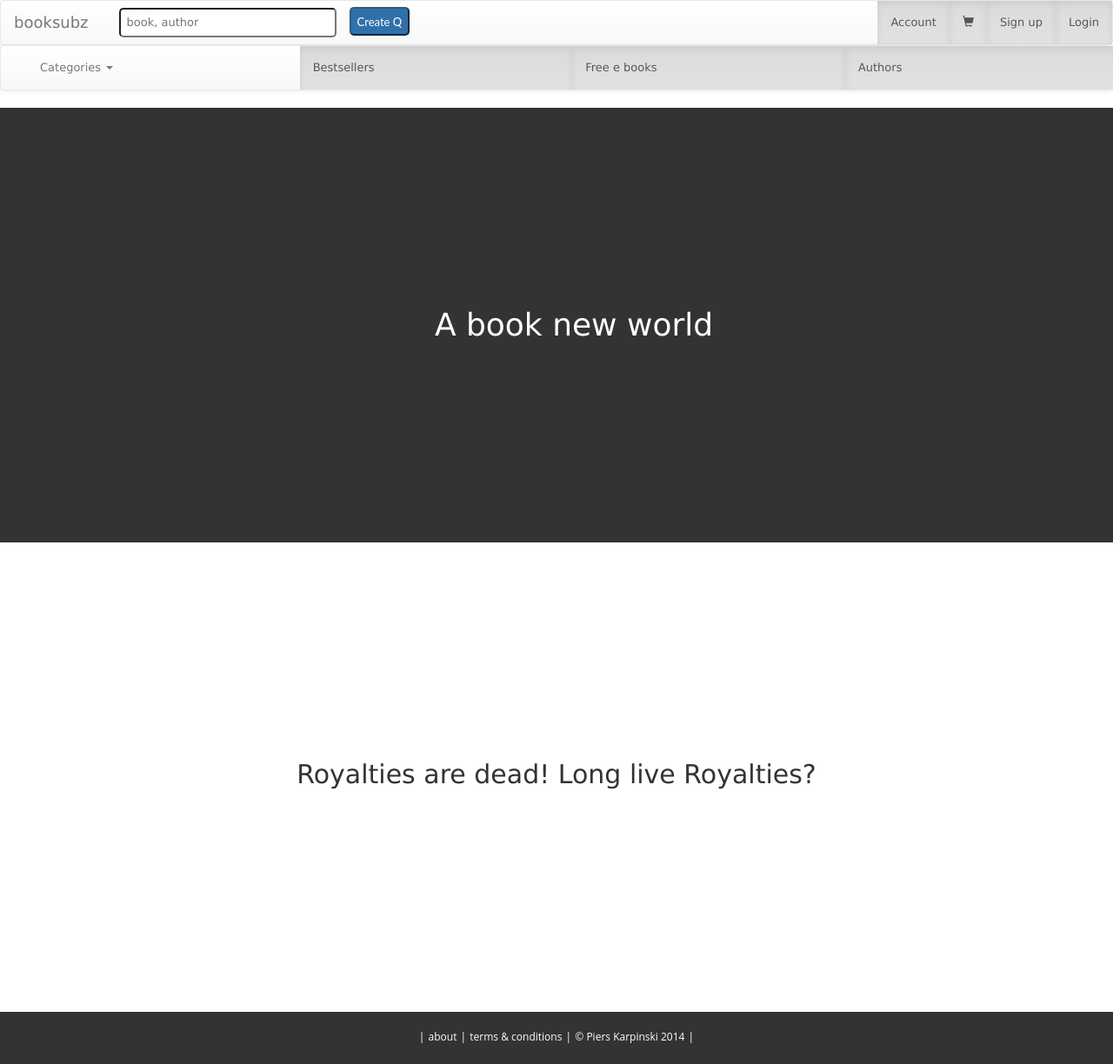
After one commit to PiersKarpinski/project_3_booksubz, a Rails app: template app/views/index/index.html.erb in a window 1280 px wide. The commit adds this page. Shown: the whole page at 87% size. Run offline with Rails 7, Linux system fonts and the light colour scheme; the template is opened without the code that fills it, so the values that code supplies are empty; style sheets or scripts are compiled from the project's sources; parts of the project's set-up code (start-up, migrations or seed data) failed here and were passed over; some libraries are stand-ins or nearby versions.

Commit message:
basic homepage layout

```diff
--- a/app/assets/stylesheets/scaffolds.css.scss
+++ b/app/assets/stylesheets/scaffolds.css.scss
@@ -209,3 +209,34 @@ h1 {
   border-color: #285e8e;
   margin-top: 7px;
 }
+
+*, *:after, *:before {
+  -moz-box-sizing: border-box;
+  -ms-box-sizing: border-box;
+  box-sizing: border-box;
+}
+
+section {
+  height: 500px;
+}
+
+#one {
+  background: #333333;
+}
+
+#two {
+  background: #FFFFFF;
+}
+
+section h1 {
+  text-align: center;
+  color: white;
+  padding-top: 230px;
+
+}
+
+section h2 {
+  text-align: center;
+  color: #333333;
+  padding-top: 230px;
+}
--- /dev/null
+++ b/app/views/index/index.html.erb
@@ -0,0 +1,10 @@
+  <section id="one">
+    <h1>A book new world</h1>
+  </section>
+
+
+
+  <section id="two">
+    <h2>Royalties are dead! Long live Royalties?</h2>
+
+  </section>
--- a/config/routes.rb
+++ b/config/routes.rb
@@ -11,7 +11,7 @@ BooksubzApp::Application.routes.draw do
 
   resources :orders
 
-  root to: "books#index"
+  root to: "index#index"
 
 
   # The priority is based upon order of creation:
```
Also changed, not shown: 1 other file.
